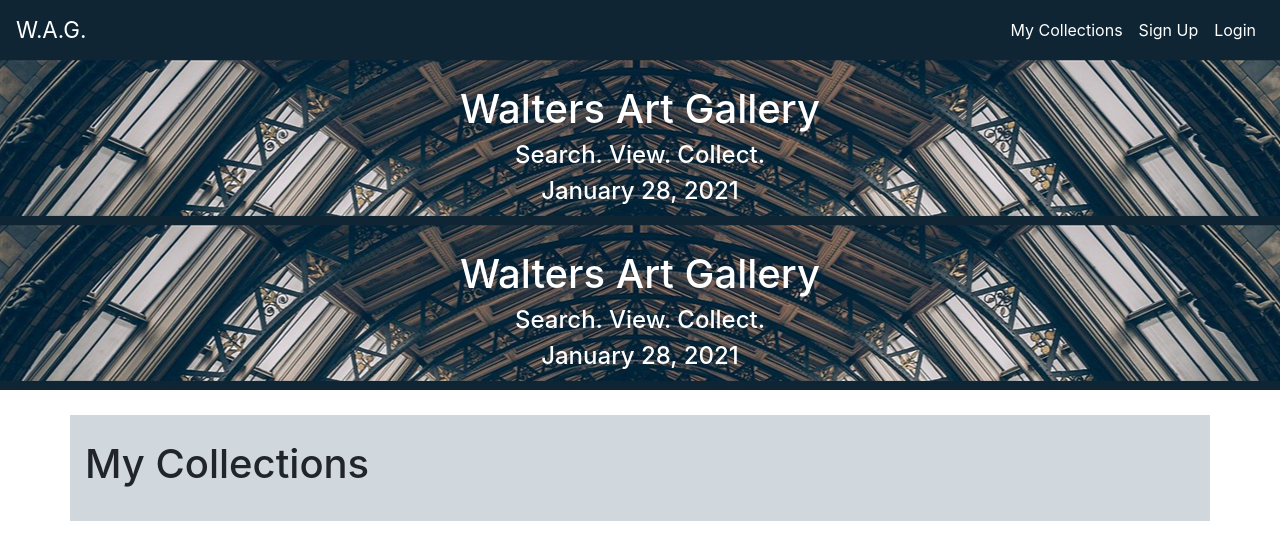
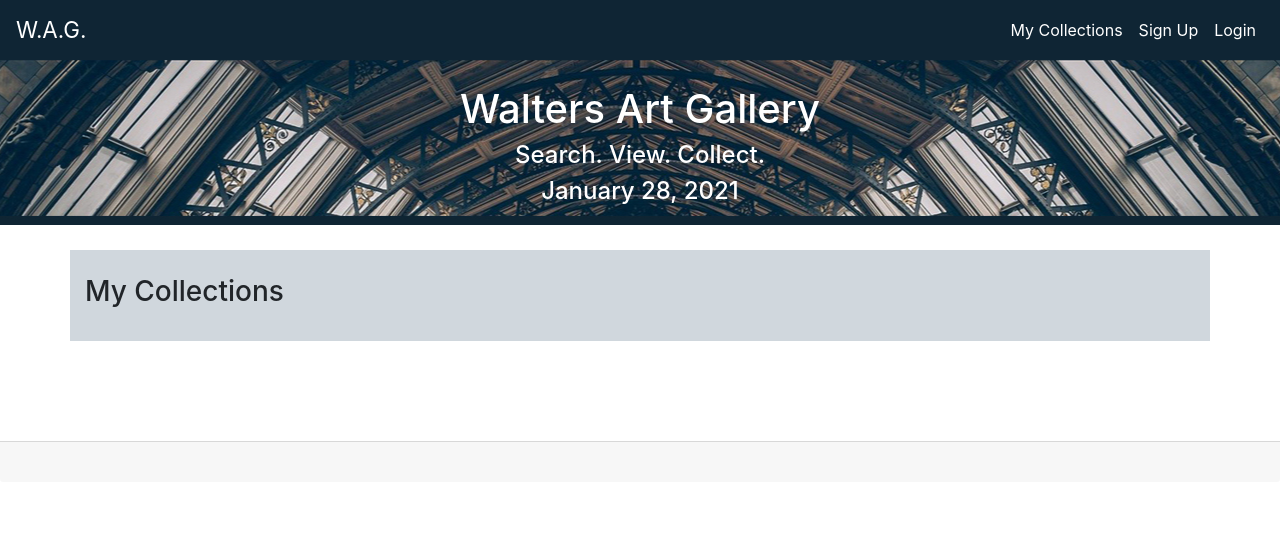
Before and after one commit to jrtwheeler/Walters_Art_Gallery_App, a React (Create React App) app in the folder client/: page /collections in a window 1280 px wide. Shown: the top 560 px of the page. Built offline with nearby package versions, Linux system fonts and the light colour scheme.

Commit message:
Style: Centered search form. Layout: Moved carousel to right side.

```diff
--- a/client/src/components/Directory/index.js
+++ b/client/src/components/Directory/index.js
@@ -42,11 +42,19 @@ class Directory extends Component {
     return (
       <Container>
         <Row>
-          <SearchForm
-            search={this.state.search}
-            handleInputChange={this.handleInputChange}
-            handleFormSubmit={this.handleFormSubmit}
-          />
+          <Col size="md-4">
+          </Col>
+          <Col size="md-4">
+            <hr />
+            <SearchForm
+              search={this.state.search}
+              handleInputChange={this.handleInputChange}
+              handleFormSubmit={this.handleFormSubmit}
+            />
+            <hr />
+          </Col>
+        </Row>
+        <Row>
           <Col size="md-12">
             <Card results={this.state.filtered} />
           </Col>
--- a/client/src/components/SearchForm/index.js
+++ b/client/src/components/SearchForm/index.js
@@ -12,7 +12,7 @@ function SearchForm(props) {
           value={props.search}
           name="search"
           type="text"
-          className="search form-control"
+          className="search form-control text-center"
           placeholder="Search works of art"
           id="search"
         />
--- a/client/src/pages/Collections.js
+++ b/client/src/pages/Collections.js
@@ -21,14 +21,10 @@ function Collections() {
 
   return (
     <div>
-      <Hero>
-        <h1>Walters Art Gallery</h1>
-        <h4>Search. View. Collect.</h4>
-      </Hero>
       <Container style={{ marginTop: 25 }}>
         <Row>
           <Col size="md-12">
-            <h1>My Collections</h1>
+            <h3>My Collections</h3>
           </Col>
         </Row>
         <Row>
--- a/client/src/pages/Landing.js
+++ b/client/src/pages/Landing.js
@@ -11,15 +11,9 @@ function Landing() {
     <div>
       <Container style={{ marginTop: 25 }}>
         <Row>
-          <Col size="md-12">
+          <Col size="md-6">
           </Col>
-        </Row>
-        <Row>
-          <Col size="md-12">
-          </Col>
-        </Row>
-        <Row>
-          <Col size="md-12">
+          <Col size="md-6">
             <CarouselDiv>
               <ControlledCarousel />
             </CarouselDiv>
```
Also changed, not shown: client/src/components/Directory/style.css (deleted).
